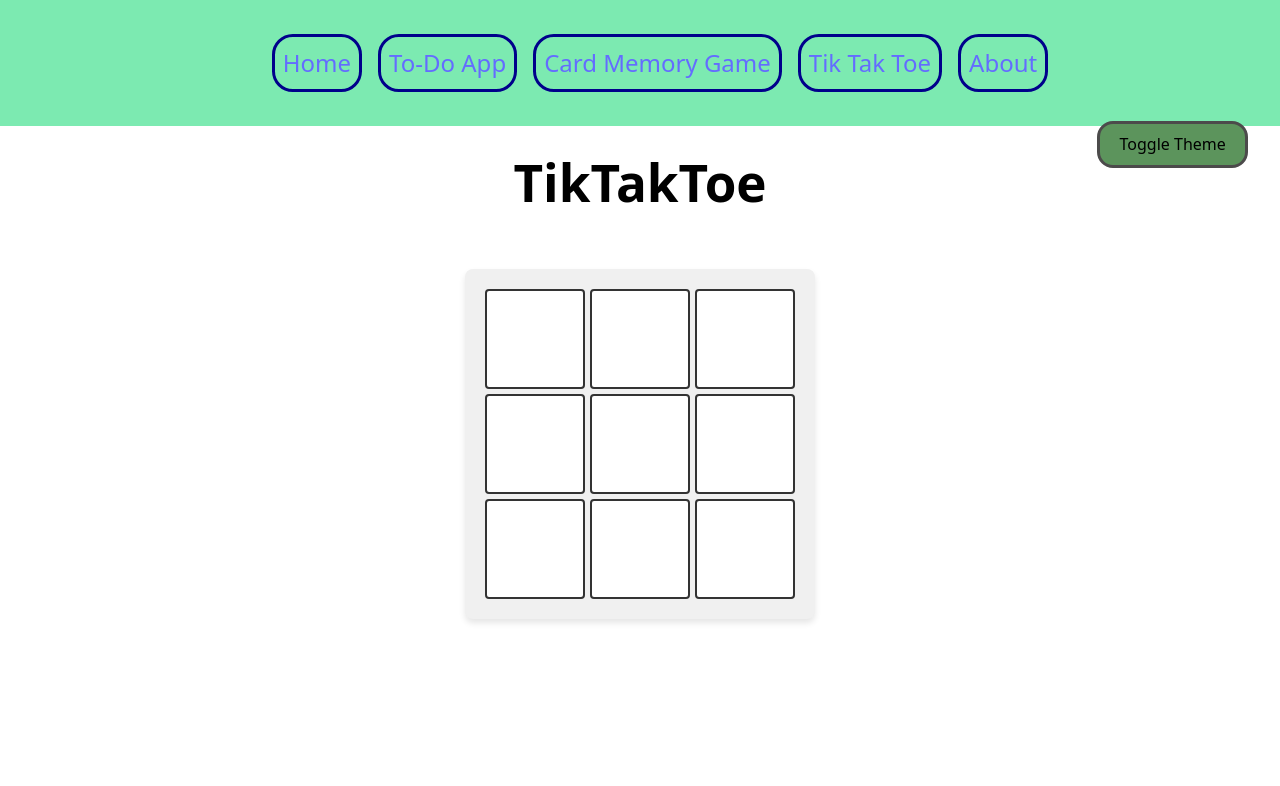
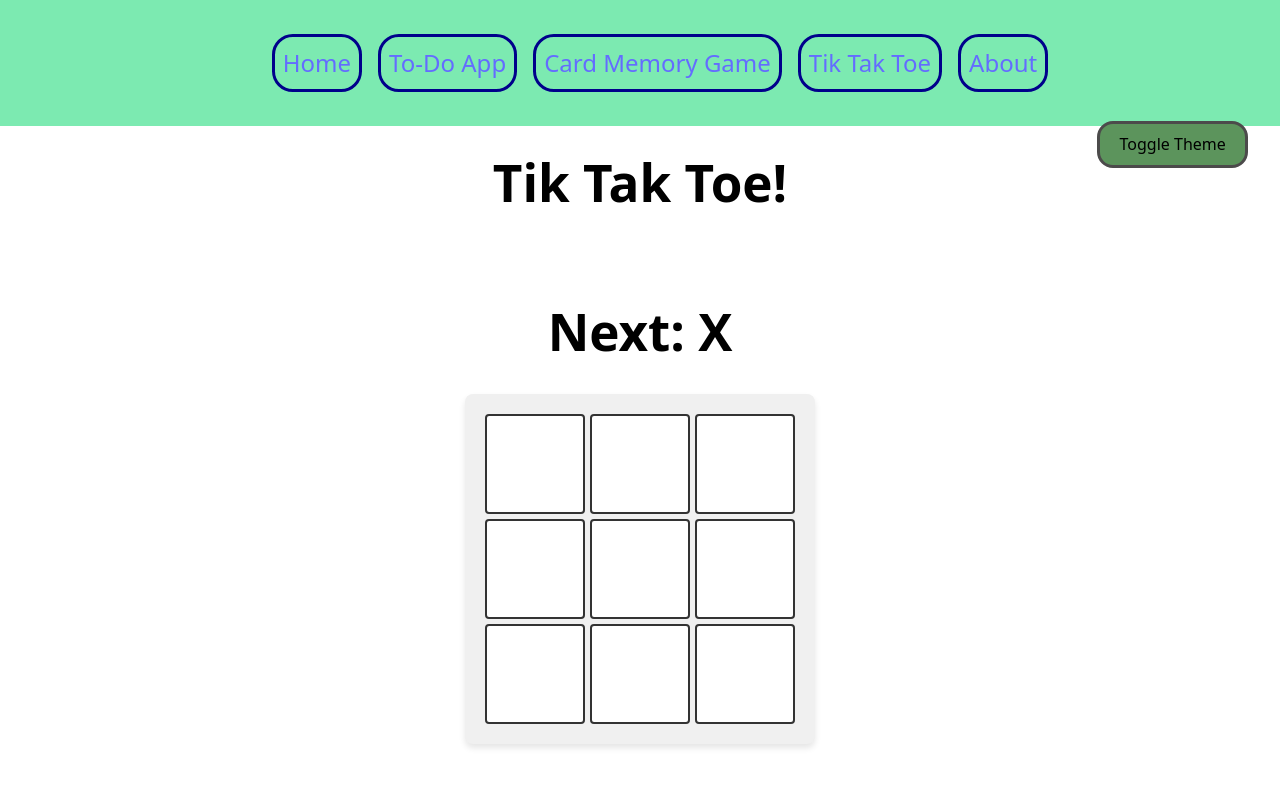
Before and after one commit to kristaps-m/vite-js-project, a React (Vite) app: page /TikTakToe in a window 1280 px wide. Shown: the top 786 px of the page. Built offline with nearby package versions, Linux system fonts and the light colour scheme.

Commit message:
Finish game. Add cant click when game ends. Increase font size. Create GetGameResult.ts seperate file.

```diff
--- a/src/components/TikTakToe/Board.css
+++ b/src/components/TikTakToe/Board.css
@@ -18,7 +18,7 @@
   border: 2px solid #333;
   border-radius: 4px;
   cursor: pointer;
-  font-size: 32px;
+  font-size: 64px;
   font-weight: bold;
   transition: all 0.2s ease;
 }
--- a/src/components/TikTakToe/Board.tsx
+++ b/src/components/TikTakToe/Board.tsx
@@ -1,31 +1,45 @@
 import { useEffect, useState } from "react";
 import Cell from "./Cell";
 import "./Board.css";
+import { GetGameResult } from "./GetGameResult";
 
 export default function Board() {
-  // const [board, setBoard] = useState([[<Cell />, <Cell />, <Cell />], [<Cell />, <Cell />, <Cell />], [<Cell />, <Cell />, <Cell />]]);
-  // const board = [[<Cell x={0} y={0} />, <Cell x={1} y={0} />, <Cell x={2} y={0} />], [<Cell x={0} y={1} />, <Cell x={1} y={1} />, <Cell x={2} y={1} />], [<Cell x={0} y={2} />, <Cell x={1} y={2} />, <Cell x={2} y={2}  />]];
+  const [board, setBoard] = useState<(null | "X" | "O")[][]>([
+    [null, null, null],
+    [null, null, null],
+    [null, null, null]
+  ]);
   const [currentPlayer, setCurrentPlayer] = useState<"X" | "O">("X");
-  const board = [];
-  for (let y = 0; y < 3; y++) {
-    const row = [];
-    for (let x = 0; x < 3; x++) {
-      row.push(<Cell x={x} y={y} setCurrentPlayer={setCurrentPlayer} currentPlayer={currentPlayer} />);
+
+  useEffect(() => {
+    const gameResult = GetGameResult(board);
+    if (gameResult === "X" || gameResult === "O") {
+      alert(`Player ${gameResult} wins!`);
+    } else if (gameResult === "Draw") {
+      alert("It's a draw!");
     }
-    board.push(row);
-  }
-  // useEffect(() => {
-  //   console.log("Board updated:", board);
-  // }, [board]);
+    // console.log("Board updated:", board);
+  }, [board]);
 
   return (
+    <>
+      <h1>Next: {currentPlayer}</h1>
+
       <div className="board-grid">
         {board.map((row, rowIndex) => {
           return row.map((cell, colIndex) => {
-          return cell;
-          // return <div key={`${rowIndex}-${colIndex}`} className="cell">{cell}</div>;
+            return <Cell
+                      x={colIndex}
+                      y={rowIndex}
+                      currentPlayer={currentPlayer}
+                      setCurrentPlayer={setCurrentPlayer}
+                      setBoard={setBoard}
+                      theGameResult={GetGameResult(board)}
+                      key={`${colIndex}-${rowIndex}`}
+                    />;
           });
         })}
       </div>
+    </>
   );
 }
--- a/src/components/TikTakToe/Cell.tsx
+++ b/src/components/TikTakToe/Cell.tsx
@@ -1,35 +1,31 @@
-import { useEffect, useState } from "react";
+import { useState } from "react";
 
 interface CellProps {
 	x: number;
 	y: number;
 	currentPlayer: "X" | "O";
 	setCurrentPlayer: React.Dispatch<React.SetStateAction<"X" | "O">>;
+	setBoard: React.Dispatch<React.SetStateAction<(null | "X" | "O")[][]>>;
+	theGameResult?: null | "X" | "O" | "Draw";
 }
 
-export default function Cell({x: a, y: b, currentPlayer, setCurrentPlayer}: CellProps) {
+export default function Cell({x: a, y: b, currentPlayer, setCurrentPlayer, setBoard, theGameResult}: CellProps) {
 	const [cell, setCell] = useState<"X" | "O" | null>(null);
-	// const [currentPlayer, setCurrentPlayer] = useState<"X" | "O">("X");
-	// console.log(cell);
 	const handleClick = () => {
-		console.log(currentPlayer);
+		if (theGameResult !== null) return;
 		if (cell === null) {
 			setCell(currentPlayer);
 		}
-		//  else if (cell === "X") {
-		// 	setCell("O");
-		// } else {
-		// 	setCell(null);
-		// }
+
+		setBoard(prevBoard => {
+			const newBoard = prevBoard.map(row => row.slice());
+			// const newBoard = [...prevBoard]; // AI tip: This only creates a shallow copy (not sufficient for 2D array) //
+			newBoard[b][a] = currentPlayer;
+			return newBoard;
+		});
 
 		setCurrentPlayer(currentPlayer === "X" ? "O" : "X");
-		// console.log(cell);
 	};
 
-	// useEffect(() => {
-	// 	console.log("Cell updated:", cell);
-	// }, [cell]);
-
-  // return (<h1 onClick={() =>setCell("X")}>{cell}</h1>);
-  return (<div className="cell"onClick={handleClick} key={`${a}-${b}`}>{cell}</div>);
+  return (<div className="cell"onClick={handleClick}>{cell}</div>);
 }
--- /dev/null
+++ b/src/components/TikTakToe/GetGameResult.ts
@@ -0,0 +1,40 @@
+export function GetGameResult(board: (null | "X" | "O")[][]): null | "X" | "O" | "Draw" {
+  // Check rows
+  for (let i = 0; i < 3; i++) {
+    if (board[i][0] === board[i][1] && board[i][1] === board[i][2] && board[i][0] !== null) {
+      return board[i][0];
+    }
+  }
+
+  // Check columns
+  for (let j = 0; j < 3; j++) {
+    if (board[0][j] === board[1][j] && board[1][j] === board[2][j] && board[0][j] !== null) {
+      return board[0][j];
+    }
+  }
+
+  // Check diagonals
+  if (board[0][0] === board[1][1] && board[1][1] === board[2][2] && board[0][0] !== null) {
+    return board[0][0];
+  }
+
+  if (board[0][2] === board[1][1] && board[1][1] === board[2][0] && board[0][2] !== null) {
+    return board[0][2];
+  }
+
+  // Check for draw
+  let isDraw = true;
+  for (let i = 0; i < 3; i++) {
+    for (let j = 0; j < 3; j++) {
+      if (board[i][j] === null) {
+        isDraw = false;
+        break;
+      }
+    }
+    if (!isDraw) break;
+  }
+
+  if (isDraw) return "Draw";
+
+  return null;
+}
--- a/src/components/TikTakToe/TikTakToe.tsx
+++ b/src/components/TikTakToe/TikTakToe.tsx
@@ -3,7 +3,7 @@ import Board from "./Board";
 export default function TikTakToe() {
   return (
     <div>
-      <h1>TikTakToe</h1>
+      <h1>Tik Tak Toe!</h1>
       <br />
       <Board />
     </div>
```
Lines whose indentation alone changed are shown as unchanged.
